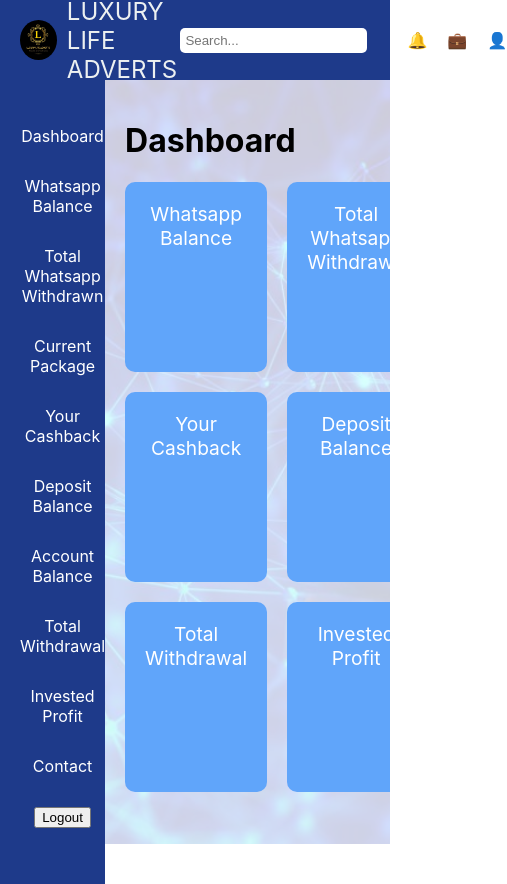
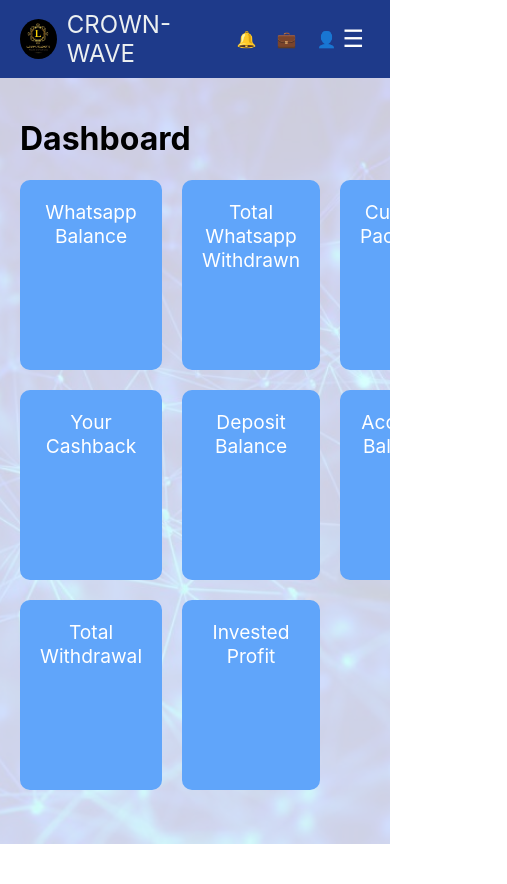
Before and after one commit to Barasa-Micah/Luxury-Life-Adverts, a React (Create React App) app: page /dashboard in a window 390 px wide. Shown: the whole page, 507 px wide, since content can reach past the window. After the commit the page ends 844 px from the top, so only its background shows below. Built offline with nearby package versions, Linux system fonts and the light colour scheme.

Commit message:
Made it responsive

```diff
--- a/src/components/Dashboard.css
+++ b/src/components/Dashboard.css
@@ -31,3 +31,15 @@
   .card:hover {
     background-color: #8B5CF6; /* Purple background on hover */
   }
+
+  @media (max-width: 1024px) {
+    .card-container {
+      grid-template-columns: repeat(2, 1fr); /* Two cards per row */
+    }
+  }
+
+  @media (max-width: 768px) {
+    .card-container {
+      grid-template-columns: 1fr; /* One card per row */
+    }
+  }
--- a/src/components/Dashboard.js
+++ b/src/components/Dashboard.js
@@ -1,15 +1,21 @@
-import React from 'react';
+import React, { useState } from 'react';
 import Sidebar from './Sidebar';
 import Navbar from './Navbar';
 import './Dashboard.css';
 import './Background.css';
 
 const Dashboard = () => {
+  const [sidebarOpen, setSidebarOpen] = useState(false);
+
+  const toggleSidebar = () => {
+    setSidebarOpen(!sidebarOpen);
+  };
+
   return (
     <div className="background-wrapper">
-      <Navbar />
-      <div className="dashboard-container">
-        <Sidebar />
+      <Navbar toggleSidebar={toggleSidebar} />
+      <div className={`dashboard-container ${sidebarOpen ? 'sidebar-open' : ''}`}>
+        <Sidebar isOpen={sidebarOpen} />
         <div className="dashboard-content">
           <h1>Dashboard</h1>
           <div className="card-container">
--- a/src/components/Navbar.css
+++ b/src/components/Navbar.css
@@ -45,3 +45,22 @@
     margin-left: 20px;
     cursor: pointer;
   }
+
+  .navbar-toggle {
+    display: none;
+    font-size: 1.5rem;
+    background: none;
+    border: none;
+    color: white;
+    cursor: pointer;
+  }
+
+  @media (max-width: 768px) {
+    .navbar-search {
+      display: none;
+    }
+
+    .navbar-toggle {
+      display: block;
+    }
+  }
--- a/src/components/Navbar.js
+++ b/src/components/Navbar.js
@@ -2,12 +2,12 @@ import React from 'react';
 import './Navbar.css';
 import logo from '../assets/luxurylogo.jpeg';
 
-const Navbar = () => {
+const Navbar = ({ toggleSidebar }) => {
   return (
     <div className="navbar">
       <div className="navbar-left">
         <img src={logo} alt="Logo" className="navbar-logo" />
-        <span className="navbar-title">LUXURY LIFE ADVERTS</span>
+        <span className="navbar-title">CROWN-WAVE</span>
       </div>
       <div className="navbar-right">
         <input type="text" placeholder="Search..." className="navbar-search" />
@@ -16,6 +16,7 @@ const Navbar = () => {
           <span className="navbar-icon">💼</span>
           <span className="navbar-icon">👤</span>
         </div>
+        <button className="navbar-toggle" onClick={toggleSidebar}>☰</button>
       </div>
     </div>
   );
--- a/src/components/Sidebar.css
+++ b/src/components/Sidebar.css
@@ -7,6 +7,11 @@
     flex-direction: column;
     align-items: center;
     padding-top: 20px;
+    transition: width 0.3s;
+  }
+
+  .sidebar.collapsed {
+    width: 70px;
   }
 
   .nav-menu {
@@ -38,3 +43,23 @@
     color: inherit;
     display: block;
   }
+
+  @media (max-width: 768px) {
+    .sidebar {
+      position: fixed;
+      left: 0;
+      top: 0;
+      height: 100vh;
+      z-index: 1000;
+      transform: translateX(-100%);
+      transition: transform 0.3s ease-in-out;
+    }
+
+    .sidebar.open {
+      transform: translateX(0);
+    }
+
+    .dashboard-container {
+      padding-left: 0;
+    }
+  }
--- a/src/components/Sidebar.js
+++ b/src/components/Sidebar.js
@@ -1,11 +1,11 @@
 import React from 'react';
 import { Link } from 'react-router-dom';
 import './Sidebar.css';
-import LogoutButton from './LogoutButton';
+import LogoutButton from './LogoutButton'; // Add this import
 
-const Sidebar = () => {
+const Sidebar = ({ isOpen }) => {
   return (
-    <div className="sidebar">
+    <div className={`sidebar ${isOpen ? 'open' : ''}`}>
       <nav className="nav-menu">
         <ul>
           <li><Link to="/dashboard">Dashboard</Link></li>
```
